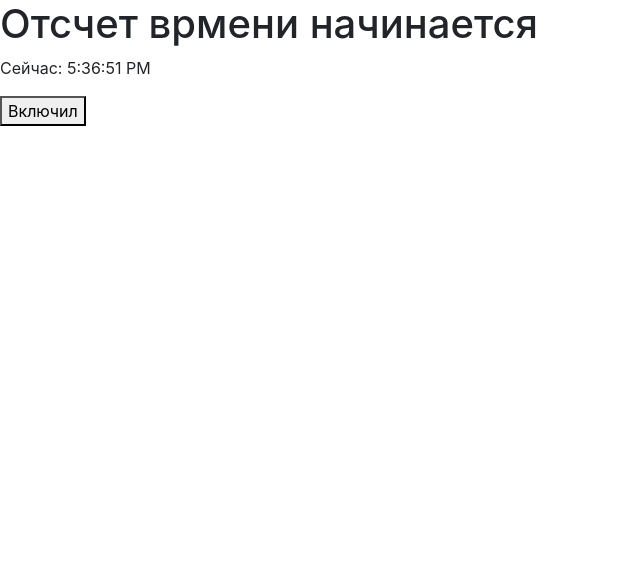
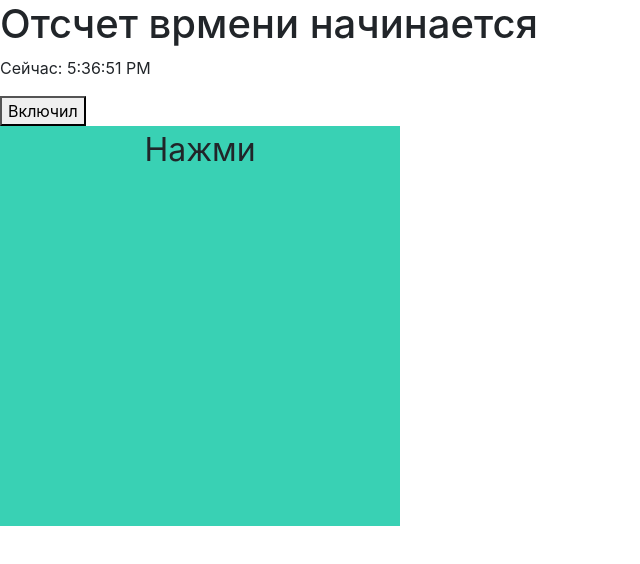
Before and after one commit to konartur/Learning-React, a React (Create React App) app: page / in a window 1280 px wide. Shown: the top 564 px of the page, without its empty margins (0-640 px from the left). Built offline with nearby package versions, Linux system fonts and the light colour scheme.

Commit message:
created ToggleColor

```diff
--- a/src/App.js
+++ b/src/App.js
@@ -6,6 +6,7 @@ import ListGroup from "./ListGroup";
 import comments from "./comments.json";
 import Clock from "./Clock";
 import Toggle from "./Toggle";
+import ToggleColor from "./ToggleColor";
 
 function App() {
   return (
@@ -15,6 +16,7 @@ function App() {
       <ListGroup items={comments}/> */}
       <Clock />
       <Toggle />
+      <ToggleColor />
     </React.Fragment>
   );
 }
--- /dev/null
+++ b/src/ToggleColor.js
@@ -0,0 +1,42 @@
+import React from "react";
+
+const Green = "#39D1B4";
+
+const Block = {
+  width: "400px",
+  height: "400px",
+  textAlign: "center",
+  fontSize: "32px",
+};
+
+export default class ToggleColor extends React.Component {
+  constructor(props) {
+    super(props);
+    this.state = { colorBlock: Green };
+
+    this.changeColor = this.changeColor.bind(this);
+  }
+
+  changeColor() {
+    let letters = "0123456789ABCDEF";
+    let colory = "#";
+    for (let i = 0; i < 6; i++) {
+      colory += letters[Math.floor(Math.random() * 16)];
+    }
+
+    this.setState({ colorBlock: colory });
+  }
+
+  render() {
+    return (
+      <div>
+        <div
+          style={{ ...Block, backgroundColor: this.state.colorBlock }}
+          onClick={this.changeColor}
+        >
+          Нажми
+        </div>
+      </div>
+    );
+  }
+}
```
